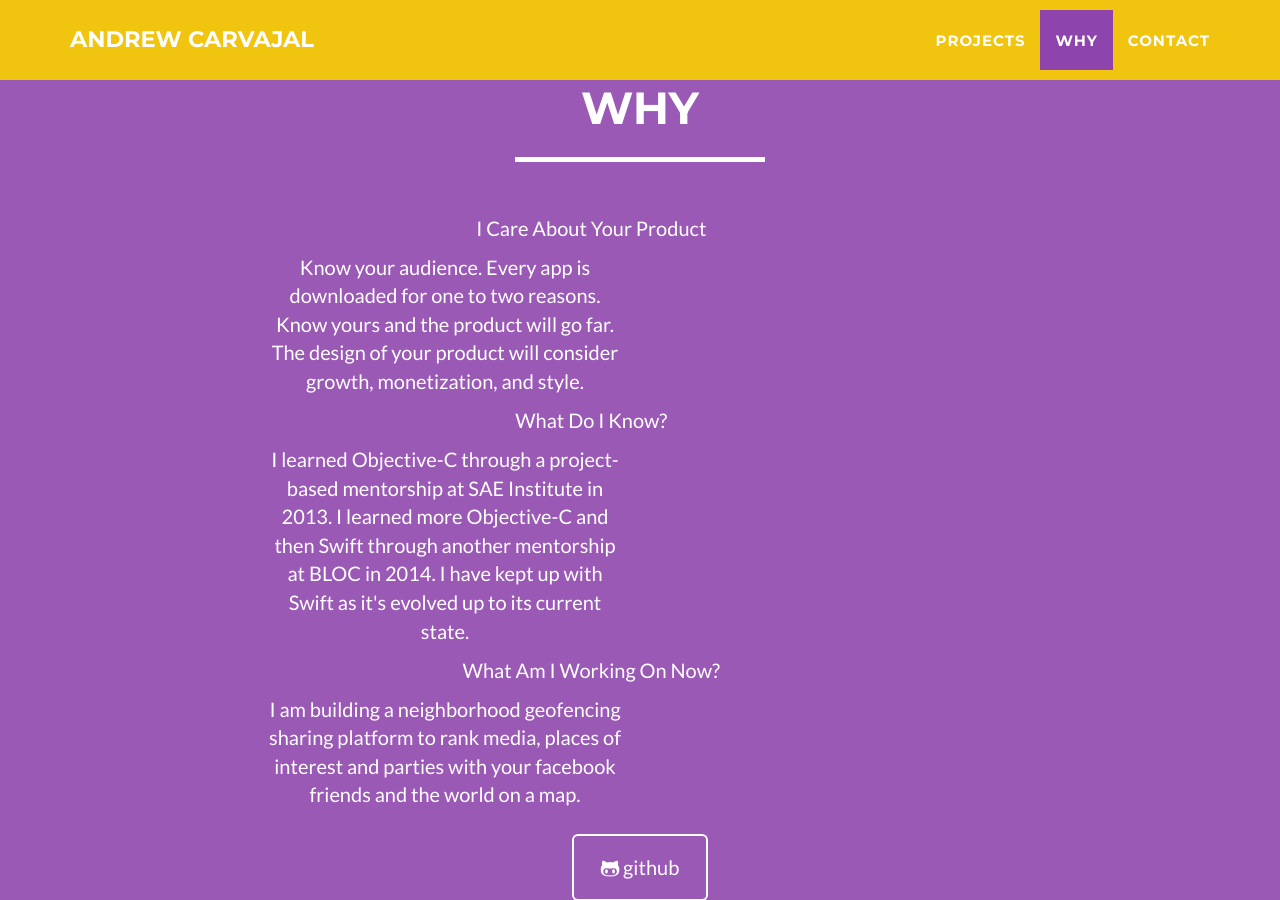
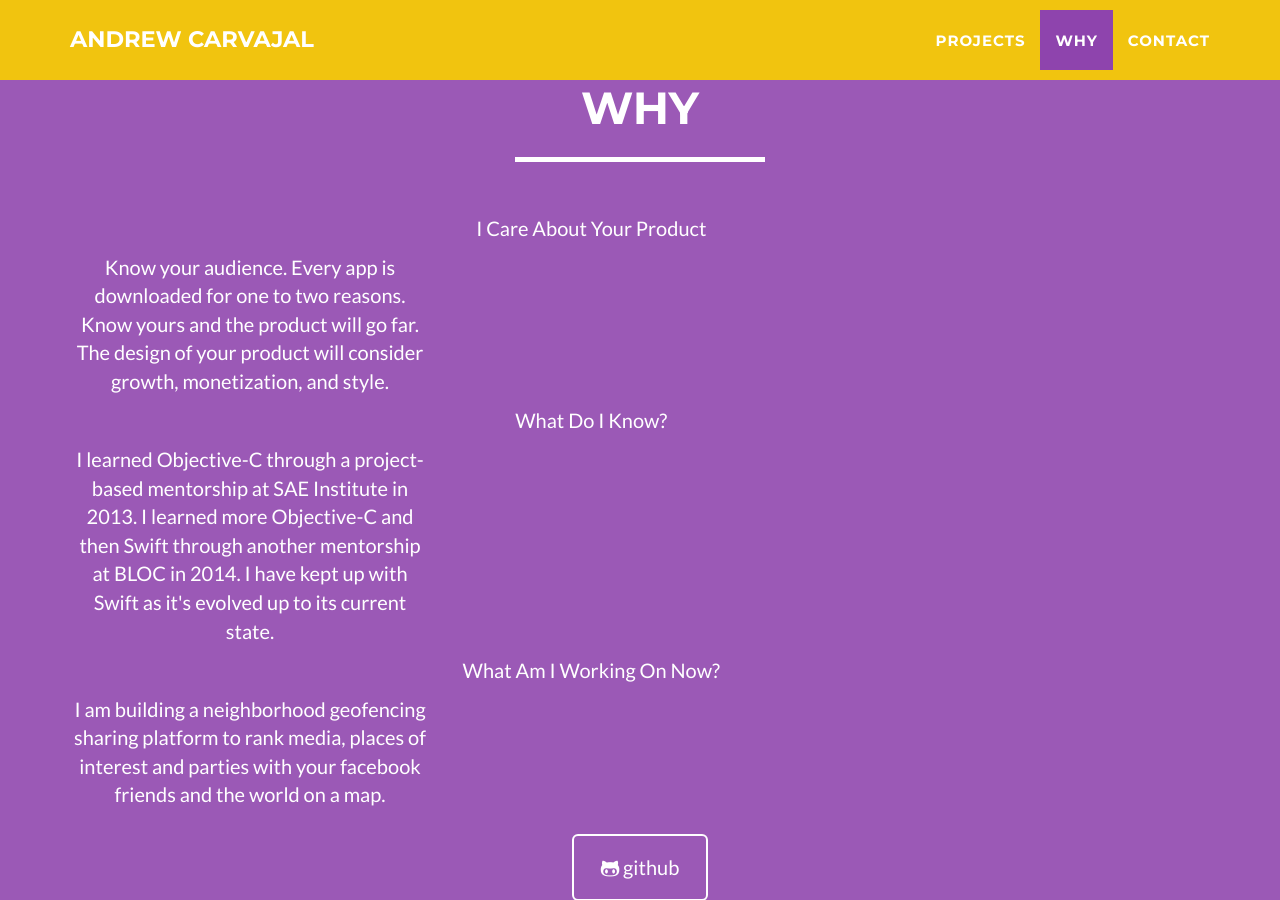
Before and after one commit to andrewcar/andrewcar.github.io, a Jekyll site: the page built from index.html, in a window 1280 px wide and 900 px high, scrolled down 1725 px. Built offline with Jekyll 4.4.1, drawn with Linux system fonts in a browser that asks for light colours.

Commit message:
Update about.html

```diff
--- a/_includes/about.html
+++ b/_includes/about.html
@@ -14,7 +14,7 @@
                     <p>I Care About Your Product</p>
                 </div>
                 <br>
-                <div class="col-lg-4 col-lg-offset-2">
+                <div class="col-lg-4 col-lg-offset-0">
                     <p>Know your audience. Every app is downloaded for one to two reasons. Know yours and the product will go far. The design of your product will consider growth, monetization, and style.</p>
                 </div>
                 <br>
@@ -23,7 +23,7 @@
                     <p>What Do I Know?</p>
                 </div>
                 <br>
-                <div class="col-lg-4 col-lg-offset-2">
+                <div class="col-lg-4 col-lg-offset-0">
                     <p>I learned Objective-C through a project-based mentorship at SAE Institute in 2013. I learned more Objective-C and then Swift through another mentorship at BLOC in 2014. I have kept up with Swift as it's evolved up to its current state.</p>
                 </div>
                 <br>
@@ -32,7 +32,7 @@
                     <p>What Am I Working On Now?</p>
                 </div>
                 <br>
-                <div class="col-lg-4 col-lg-offset-2">
+                <div class="col-lg-4 col-lg-offset-0">
                     <p>I am building a neighborhood geofencing sharing platform to rank media, places of interest and parties with your facebook friends and the world on a map.</p>
                 </div>
              </center>
```
